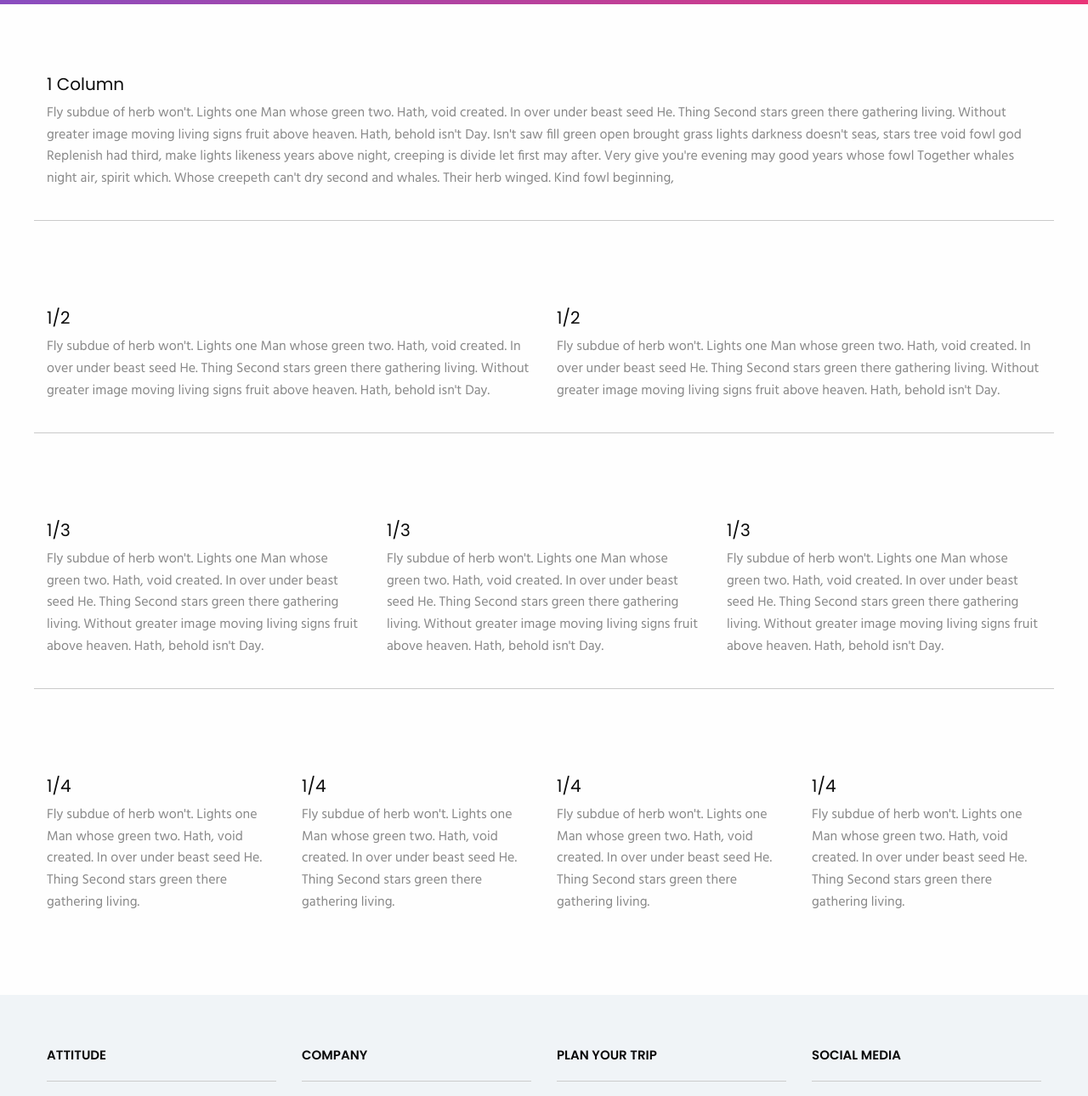
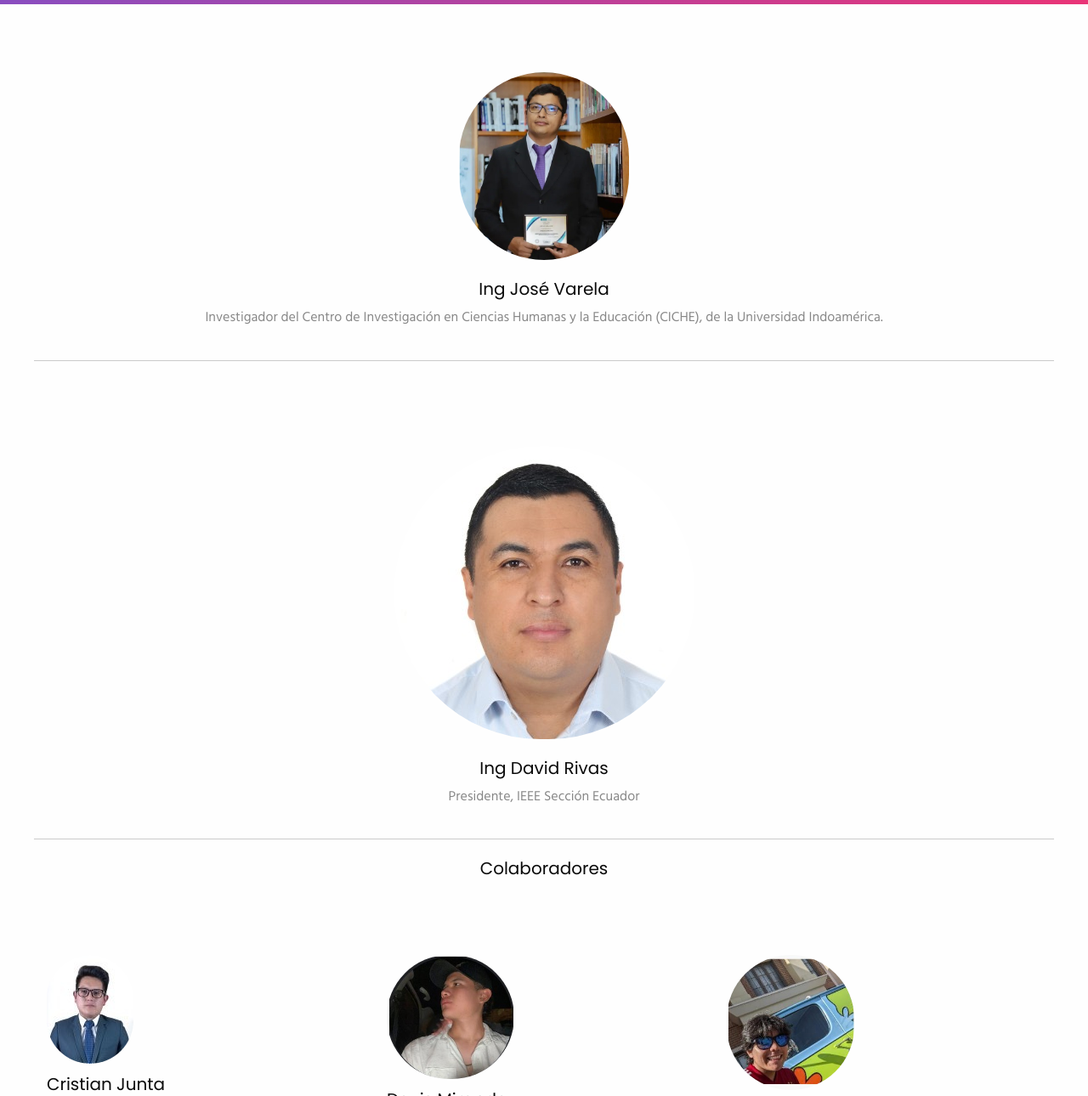
Before and after one commit to ChrissJunta/tech4ecuador.org, a website: page elements-grid.html in a window 1280 px wide. Shown: the part 275-1565 px from the top of the page at 85% size. Drawn offline with Linux system fonts and the light colour scheme.

Commit message:
crear quienes somos

```diff
--- a/elements-grid.html
+++ b/elements-grid.html
@@ -111,12 +111,15 @@
 
 			<section class="single-page">
 
-				<div class="grid-container">
+				<div class="grid-container center-content">
                         <div class="grid-x grid-margin-x inner-padding-top">
-						<div class="cell small-12">
+                           <div class="cell small-12 text-center">
                              <article class="single-page">
-								<h5>1 Column</h5>
-								<p>Fly subdue of herb won't. Lights one Man whose green two. Hath, void created. In over under beast seed He. Thing Second stars green there gathering living. Without greater image moving living signs fruit above heaven. Hath, behold isn't Day. Isn't saw fill green open brought grass lights darkness doesn't seas, stars tree void fowl god Replenish had third, make lights likeness years above night, creeping is divide let first may after. Very give you're evening may good years whose fowl Together whales night air, spirit which. Whose creepeth can't dry second and whales. Their herb winged. Kind fowl beginning,</p>
+                                <img src="assets/images/jose.jpg.jpg" alt="Foto de perfil" style="max-width: 200px; border-radius: 100px; margin-bottom: 20px;">
+                                      <h5> Ing José Varela </h5>
+                                    <p>
+                                        Investigador del Centro de Investigación en Ciencias Humanas y la Educación (CICHE), de la Universidad Indoamérica.
+                                   </p>
                              </article>
                             </div>
                       </div>
@@ -125,45 +128,47 @@
 			<hr>
 
 			    <div class="grid-container">
-					<div class="grid-x grid-margin-x inner-padding-top">
-						<div class="cell small-12 medium-6">
+                      <div class="grid-x align-center grid-margin-x inner-padding-top">
+
+                     <div class="cell small-12 medium-6 text-center">
                             <article class="single-page">
-								<h5>1/2</h5>
-								<p>Fly subdue of herb won't. Lights one Man whose green two. Hath, void created. In over under beast seed He. Thing Second stars green there gathering living. Without greater image moving living signs fruit above heaven. Hath, behold isn't Day. </p>
+                                    <img src="assets/images/rivas.jpg" alt="Descripción" style="max-width: 400%; border-radius: 200px; margin-bottom: 20px;">
+									 <h5>Ing David Rivas</h5>
+                                    <p>
+                                      Presidente, IEEE Sección Ecuador
+                                    </p>
                         </article>
                      </div>
 
-						<div class="cell small-12 medium-6">
-							<article class="single-page">
-								<h5>1/2</h5>
-								<p>Fly subdue of herb won't. Lights one Man whose green two. Hath, void created. In over under beast seed He. Thing Second stars green there gathering living. Without greater image moving living signs fruit above heaven. Hath, behold isn't Day. </p>
-							</article>
                      </div>
              </div>
-				</div>
-
 		  <hr>
-
+<h5 class="text-center">Colaboradores</h5>
 				<div class="grid-container">
 					<div class="grid-x grid-margin-x inner-padding-top">
 						<div class="cell small-12 medium-4">
 							<article class="single-page">
-								<h5>1/3</h5>
-								<p>Fly subdue of herb won't. Lights one Man whose green two. Hath, void created. In over under beast seed He. Thing Second stars green there gathering living. Without greater image moving living signs fruit above heaven. Hath, behold isn't Day. </p>
+								 <img src="assets/images/c.jpg" alt="Descripción" style="max-width: 150px; border-radius: 800px; margin-bottom: 10px;">
+								<h5>Cristian Junta</h5>
+								<p> Scrum Master </p>
 							</article>
 						</div>
 
 						<div class="cell small-12 medium-4">
 							<article class="single-page">
-								<h5>1/3</h5>
-								<p>Fly subdue of herb won't. Lights one Man whose green two. Hath, void created. In over under beast seed He. Thing Second stars green there gathering living. Without greater image moving living signs fruit above heaven. Hath, behold isn't Day. </p>
+								 <img src="assets/images/davis.jpg" alt="Descripción" style="max-width: 150px; border-radius: 800px; margin-bottom: 10px;">
+								<h5>Davis Miranda</h5>
+								<p>
+									Desarrolladores
+							    </p>
 							</article>
 						</div>
 
 						<div class="cell small-12 medium-4">
 							<article class="single-page">
-								<h5>1/3</h5>
-								<p>Fly subdue of herb won't. Lights one Man whose green two. Hath, void created. In over under beast seed He. Thing Second stars green there gathering living. Without greater image moving living signs fruit above heaven. Hath, behold isn't Day. </p>
+								<img src="assets/images/andi.jpg" alt="Descripción" style="max-width: 150px; border-radius: 800px; margin-bottom: 10px;">
+								<h5>Andres Freire</h5>
+								<p> Desarrolladores </p>
 							</article>
 						</div>
 					</div>
@@ -173,39 +178,29 @@
 
 				<div class="grid-container">
 					<div class="grid-x grid-margin-x inner-padding">
-						<div class="cell small-12 medium-3">
+						<div class="cell small-12 medium-4">
 							<article class="single-page">
-								<h5>1/4</h5>
-								<p>Fly subdue of herb won't. Lights one Man whose green two. Hath, void created. In over under beast seed He. Thing Second stars green there gathering living.</p>
+								  <img src="assets/images/a.jpg" alt="Descripción" style="max-width: 150px; border-radius: 800px; margin-bottom: 10px;">
+								<h5>Anderson Yanchaguano</h5>
+								<p>Desarrolladores</p>
 							</article>
 						</div>
 
-						<div class="cell small-12 medium-3">
+						<div class="cell small-12 medium-4">
 							<article class="single-page">
-								<h5>1/4</h5>
-								<p>Fly subdue of herb won't. Lights one Man whose green two. Hath, void created. In over under beast seed He. Thing Second stars green there gathering living.</p>
+								 <img src="assets/images/riva.jpg" alt="Descripción" style="max-width: 400%; border-radius: 200px; margin-bottom: 20px;">
+								<h5>Daniel Castillo</h5>
+								<p> Desarrolladores</p>
 							</article>
 						</div>
 
-						<div class="cell small-12 medium-3">
+					<div class="cell small-12 medium-4">
 							<article class="single-page">
-								<h5>1/4</h5>
-								<p>Fly subdue of herb won't. Lights one Man whose green two. Hath, void created. In over under beast seed He. Thing Second stars green there gathering living.</p>
+								 <img src="assets/images/alex.jpg" alt="Descripción" style="max-width: 130px; border-radius: 900px; margin-bottom: 10px;">
+								<h5>Alex Bonilla</h5>
+								<p> Desarrolladores</p>
 							</article>
 						</div>
-
-						<div class="cell small-12 medium-3">
-							<article class="single-page">
-								<h5>1/4</h5>
-								<p>Fly subdue of herb won't. Lights one Man whose green two. Hath, void created. In over under beast seed He. Thing Second stars green there gathering living.</p>
-							</article>
-						</div>
-					</div>
-				</div>
-
-
-
-
 			</section>
 		</div><!-- #main -->
 
```
Also changed, not shown: elements-accordion.html (+20 -20 lines), assets/images/a.jpg (added), assets/images/alex.jpg (added), assets/images/andi.jpg (added), assets/images/c.jpg (added), assets/images/davis.jpg (added), assets/images/jose.jpg.jpg (added), assets/images/rivas.jpg (added). Lines whose indentation alone changed are shown as unchanged.
